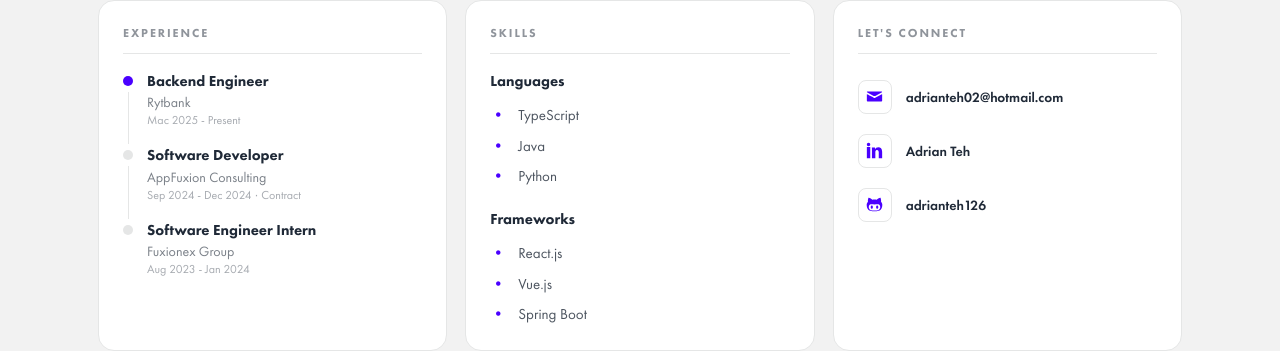
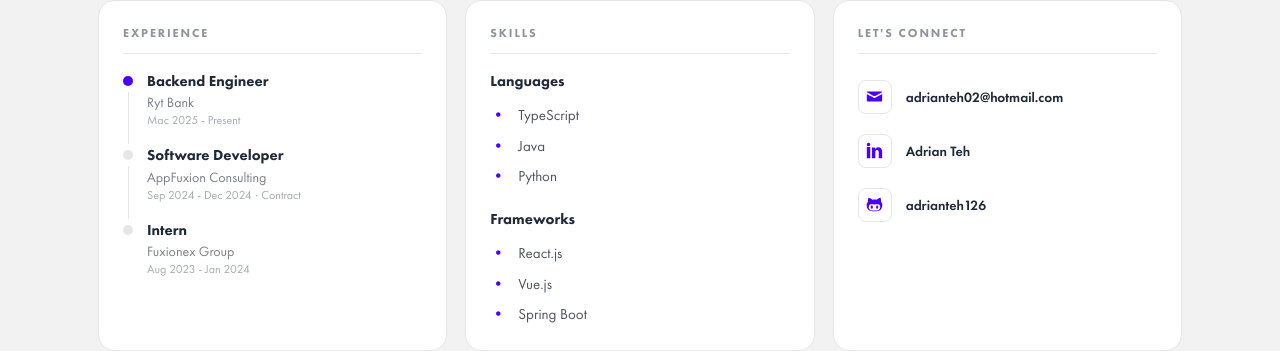
Before and after one commit to adrianteh126/adrianteh126.github.io, a Next.js app: page / in a window 1280 px wide. Shown: the part 432-783 px from the top of the page. Built offline with nearby package versions, Linux system fonts and the light colour scheme.

Commit message:
config(experience): update naming

```diff
--- a/src/components/HomePage.tsx
+++ b/src/components/HomePage.tsx
@@ -29,7 +29,7 @@ interface HomePageProps {
 const EXPERIENCE = [
   {
     role: "Backend Engineer",
-    org: "Rytbank",
+    org: "Ryt Bank",
     period: "Mac 2025 - Present",
     current: true,
   },
@@ -39,7 +39,7 @@ const EXPERIENCE = [
     period: "Sep 2024 - Dec 2024 · Contract",
   },
   {
-    role: "Software Engineer Intern",
+    role: "Intern",
     org: "Fuxionex Group",
     period: "Aug 2023 - Jan 2024",
   },
```
